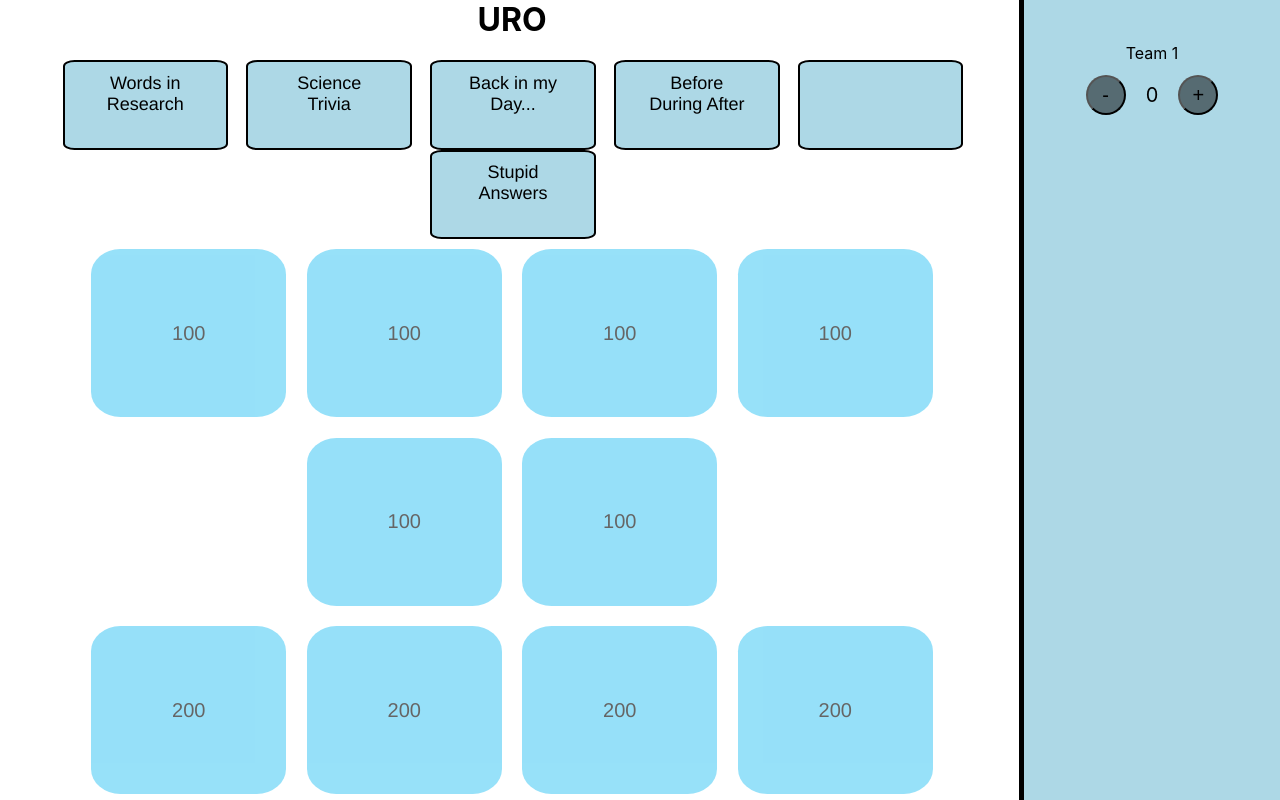
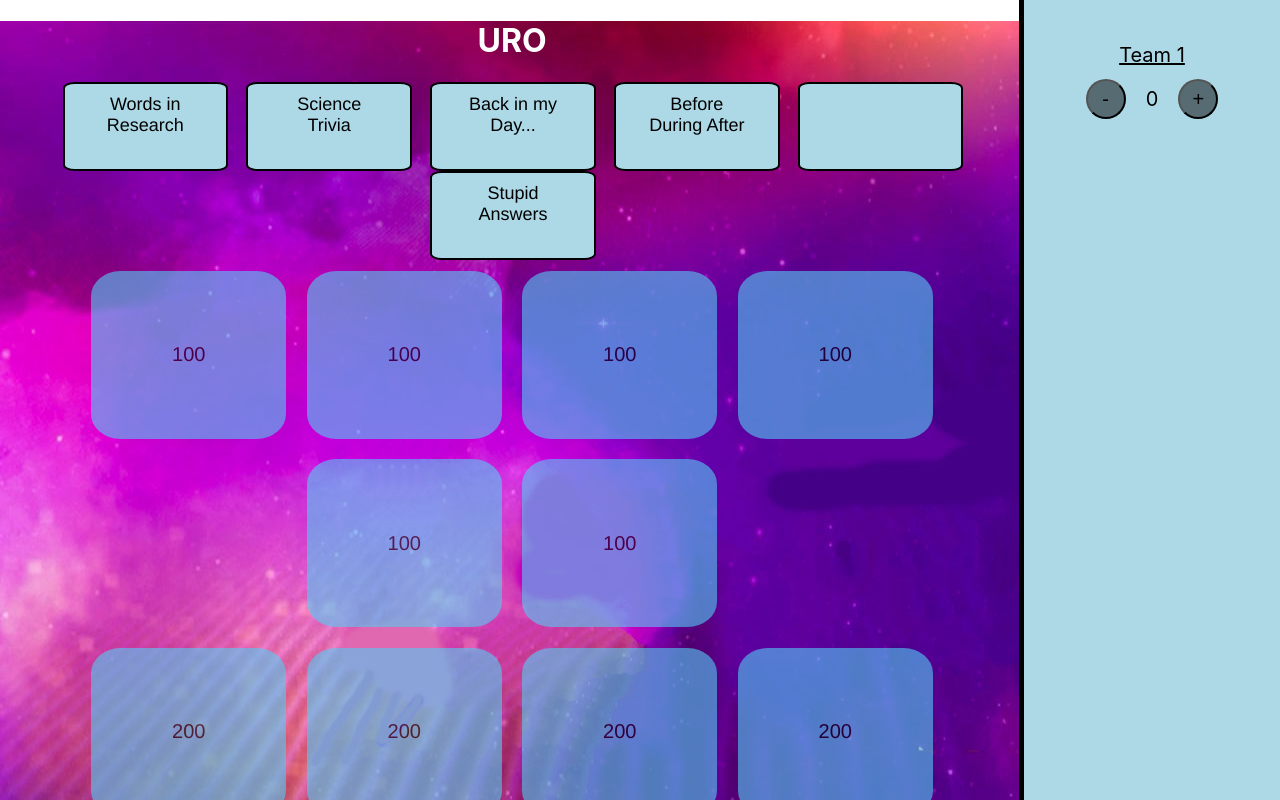
Before and after one commit to priyanshumahey/Jeopardy, a React (Create React App) app in the folder game/: page / in a window 1280 px wide. Both pictures are taken after a click on the button "Start the game!". Shown: the top 800 px of the page. Built offline with nearby package versions, Linux system fonts and the light colour scheme.

Commit message:
Minor updates

```diff
--- a/game/public/index.html
+++ b/game/public/index.html
@@ -7,24 +7,10 @@
     <meta
       name="description"
       content="JeoPriydy"
-    />
-    <!--
-      manifest.json provides metadata used when your web app is installed on a
-      user's mobile device or desktop. See https://developers.google.com/web/fundamentals/web-app-manifest/
-    -->
-    <link rel="manifest" href="%PUBLIC_URL%/manifest.json" />
-    <!--
-      Notice the use of %PUBLIC_URL% in the tags above.
-      It will be replaced with the URL of the `public` folder during the build.
-      Only files inside the `public` folder can be referenced from the HTML.
-
-      Unlike "/favicon.ico" or "favicon.ico", "%PUBLIC_URL%/favicon.ico" will
-      work correctly both with client-side routing and a non-root public URL.
-      Learn how to configure a non-root public URL by running `npm run build`.
-    -->
+    /><link rel="manifest" href="%PUBLIC_URL%/manifest.json" />
     <title>JeoPriydy</title>
   </head>
-  <body>
+  <body >
     <noscript>You need to enable JavaScript to run this app.</noscript>
     <div id="root"></div>
   </body>
--- a/game/src/App.css
+++ b/game/src/App.css
@@ -2,8 +2,13 @@
   text-align: center;
 }
 
+html, body {
+  height: 100vh;
+  width: 100vw;
+}
+
 .GameTitle {
-  margin-top: 0px;
+  color: white;
 }
 
 .App-header {
@@ -100,6 +105,9 @@
 
 .gameBody{
   margin-right: 20%;
+  background: url("mainbg.jpg");
+  background-repeat: no-repeat;
+  background-size: auto;
 }
 
 input {
@@ -150,6 +158,11 @@ input {
   border-radius: 25px;
 }
 
+.TeamNames {
+  font-size: 20px;
+  text-decoration: underline;
+}
+
 .butt{
   display:inline-block;
   margin: 10px;
@@ -184,6 +197,7 @@ input {
 
 .BodyQuestion:hover {
   opacity: 1;
+  transform: scale(1.01);
 }
 
 .headerstyle {
--- a/game/src/App.js
+++ b/game/src/App.js
@@ -222,7 +222,7 @@ function App() {
             {showMain && <div>
                 <div className="sideTeams">
                     {names.map(name =>
-                    <div key={name}>
+                    <div className="TeamNames"key={name}>
                         {name}
                         <div >
                             <button className="Points butt" onClick={()=>decreasePoint(names.indexOf(name))}>-</button>
```
Also changed, not shown: game/src/mainbg.jpg (added).
